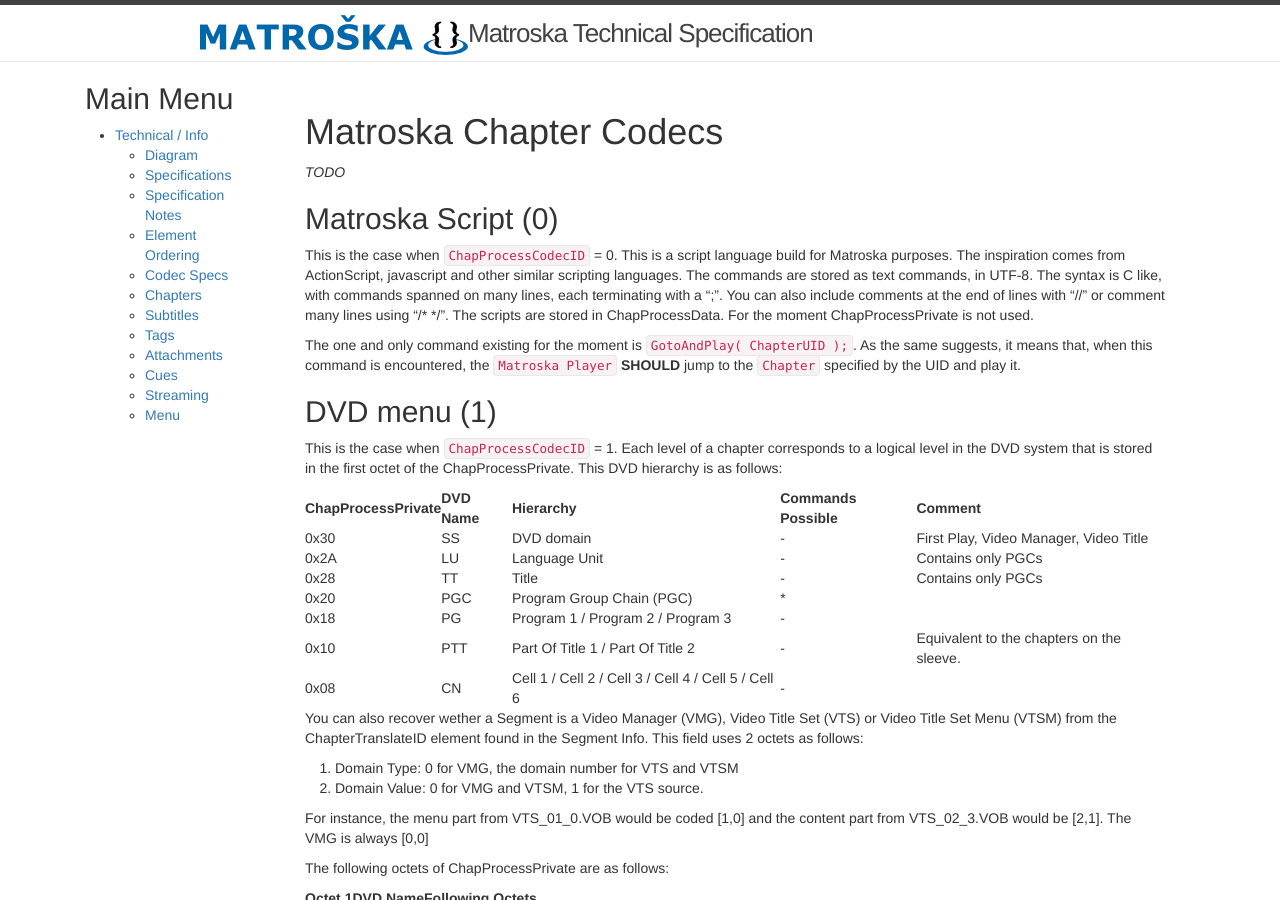
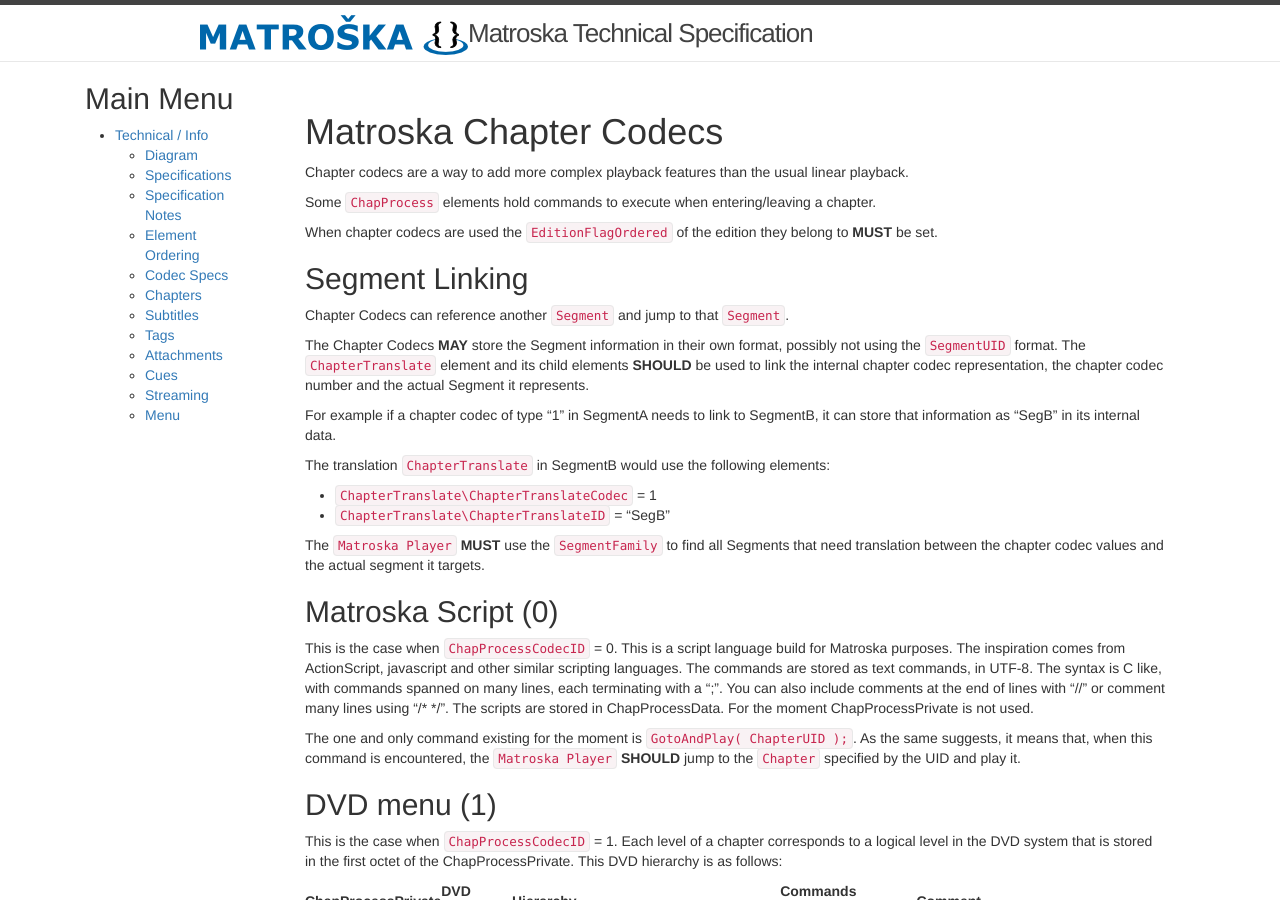
Before and after one commit to ietf-wg-cellar/matroska-specification, a Jekyll site: the page built from chapter_codecs.md, in a window 1280 px wide and 900 px high. Built offline with Jekyll 4.4.1, drawn with Linux system fonts in a browser that asks for light colours.

Commit message:
move the soft linking in the chapter codec spec
Soft Linking is not actually a segment linking, it doesn't represent a virtual
segment to play from. It's just a way for chapter codecs to jump to other segments.

```diff
--- a/chapter_codecs.md
+++ b/chapter_codecs.md
@@ -4,7 +4,29 @@
 
 # Matroska Chapter Codecs
 
-*TODO*
+Chapter codecs are a way to add more complex playback features than the usual linear playback.
+
+Some `ChapProcess` elements hold commands to execute when entering/leaving a chapter.
+
+When chapter codecs are used the `EditionFlagOrdered` of the edition they belong to **MUST** be set.
+
+## Segment Linking
+
+Chapter Codecs can reference another `Segment` and jump to that `Segment`.
+
+The Chapter Codecs **MAY** store the Segment information in their own format, possibly not using the `SegmentUID` format.
+The `ChapterTranslate` element and its child elements **SHOULD** be used
+to link the internal chapter codec representation, the chapter codec number and the actual Segment it represents.
+
+For example if a chapter codec of type "1" in SegmentA needs to link to SegmentB,
+it can store that information as "SegB" in its internal data.
+
+The translation `ChapterTranslate` in SegmentB would use the following elements:
+* `ChapterTranslate\ChapterTranslateCodec` = 1
+* `ChapterTranslate\ChapterTranslateID` = "SegB"
+
+The `Matroska Player` **MUST** use the `SegmentFamily` to find all Segments that need translation
+between the chapter codec values and the actual segment it targets.
 
 ## Matroska Script (0)
 
--- a/ebml_matroska.xml
+++ b/ebml_matroska.xml
@@ -53,7 +53,7 @@
   </element>
   <element name="SegmentFamily" path="\Segment\Info\SegmentFamily" id="0x4444" type="binary" length="16">
     <documentation lang="en" purpose="definition">A randomly generated unique ID that all Segments of a Linked Segment **MUST** share (128 bits).</documentation>
-    <documentation lang="en" purpose="usage notes">If the Segment is a part of a Linked Segment that uses Soft Linking, then this Element is **REQUIRED**.</documentation>
+    <documentation lang="en" purpose="usage notes">If the Segment Info contains a `ChapterTranslate` element, this Element is **REQUIRED**.</documentation>
   </element>
   <element name="ChapterTranslate" path="\Segment\Info\ChapterTranslate" id="0x6924" type="master">
     <documentation lang="en" purpose="definition">The mapping between this `Segment` and a segment value in the given Chapter Codec.</documentation>
```
Also changed, not shown: chapters.md (+1 -3 lines), notes.md (+1 -10 lines).
